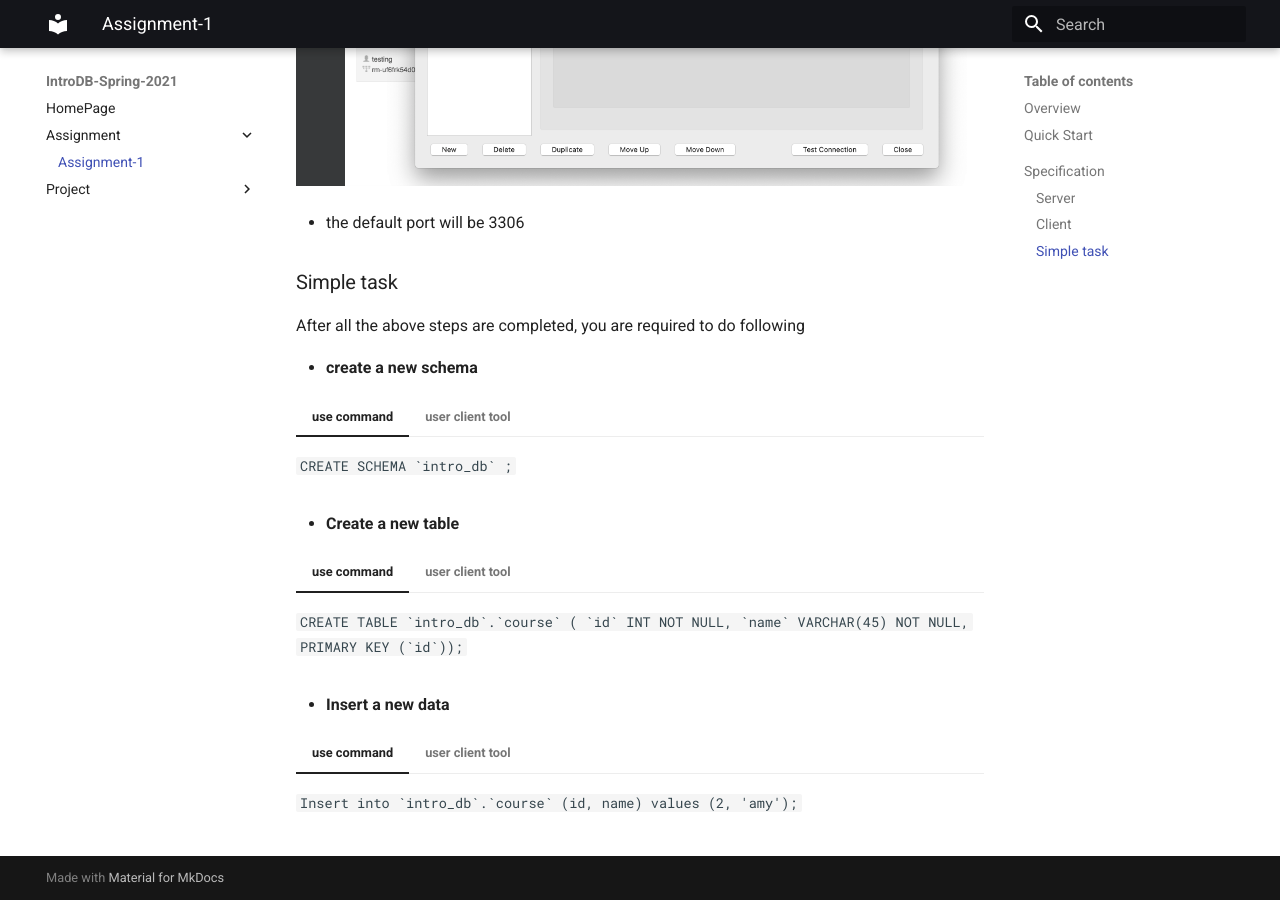
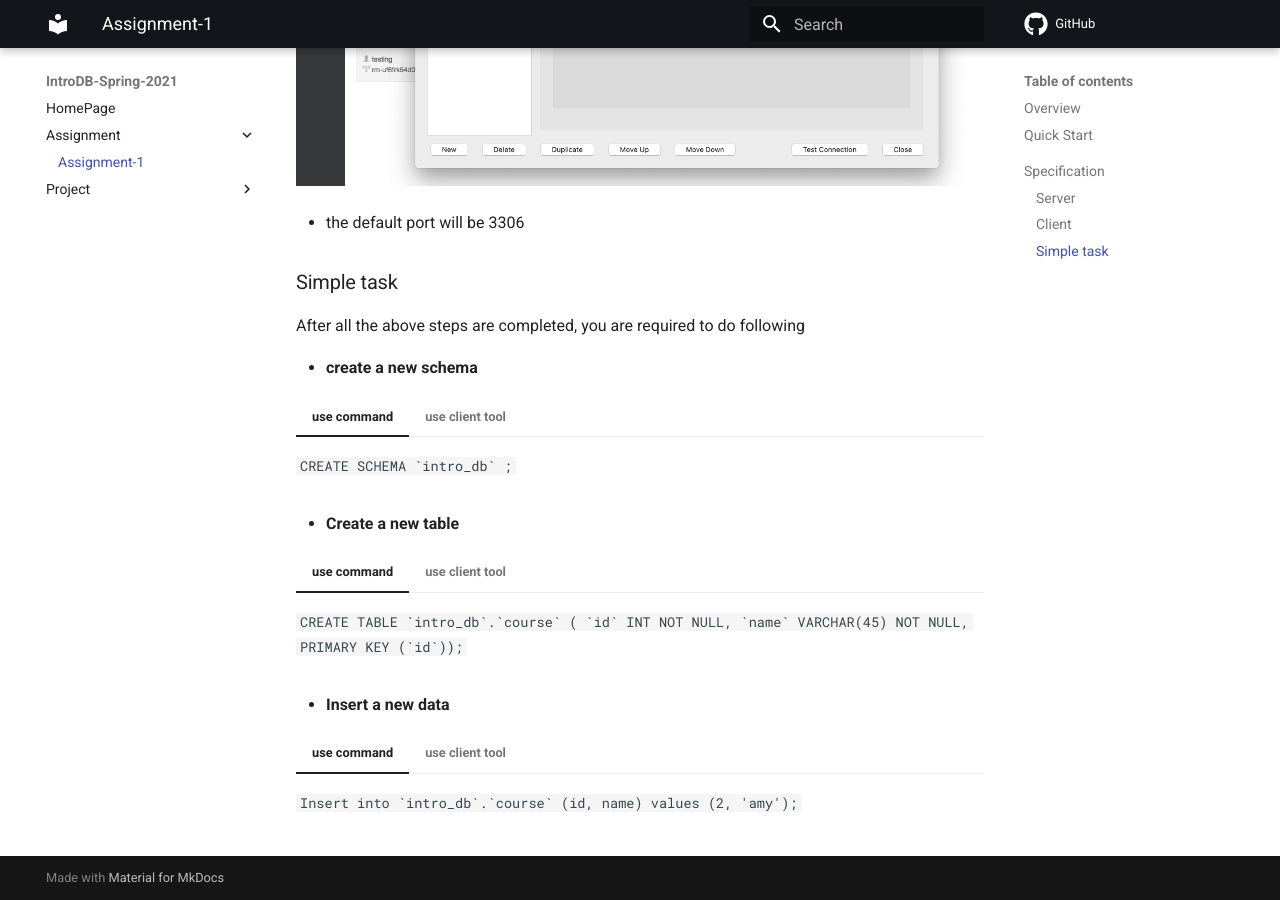
Before and after one commit to fduxuan/IntroDB-Spring-2021, an MkDocs documentation site: the page built from docs/Assignment/assignment1.md, in a window 1280 px wide and 900 px high, scrolled down 3484 px. Built offline with MkDocs 1.6.1 and Material for MkDocs 9.7.7, drawn with Linux system fonts in a browser that asks for light colours; comment, search, counter and statistics services are not loaded.

Commit message:
github icon

````diff
--- a/docs/Assignment/assignment1.md
+++ b/docs/Assignment/assignment1.md
@@ -93,7 +93,7 @@ After all the above steps are completed, you are required to do following
 === "use command"
     ```CREATE SCHEMA `intro_db` ;```
 
-=== "user client tool"
+=== "use client tool"
     <img src="../../assets/tool.png" style="zoom:50%;" />
 
 
@@ -107,7 +107,7 @@ After all the above steps are completed, you are required to do following
     PRIMARY KEY (`id`));
     ```
 
-=== "user client tool"
+=== "use client tool"
     <img src="../../assets/tool-table.png" style="zoom:50%;" />
 
 
@@ -118,5 +118,5 @@ After all the above steps are completed, you are required to do following
     ```
 	Insert into `intro_db`.`course` (id, name) values (2, 'amy');
     ```
-=== "user client tool"
+=== "use client tool"
     <img src="../../assets/insert.png" style="zoom:50%;" />
--- a/mkdocs.yml
+++ b/mkdocs.yml
@@ -1,6 +1,10 @@
 site_name: IntroDB-Spring-2021
+site_url: https://fduxuan.github.io/IntroDB-Spring-2021/
+repo_url: https://github.com/fduxuan/IntroDB-Spring-2021
 theme:
   name: material
+  icon:
+    repo: fontawesome/brands/github
   palette:
     primary: black
     accent: light blue
````
Also changed, not shown: docs/index.md (+1 -1 lines), 1 other file.
